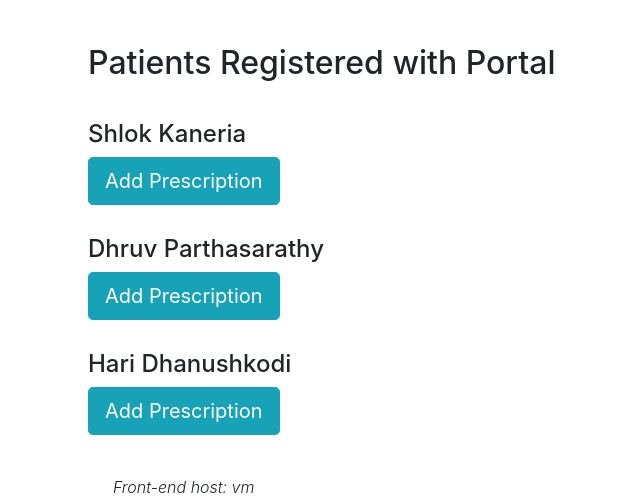
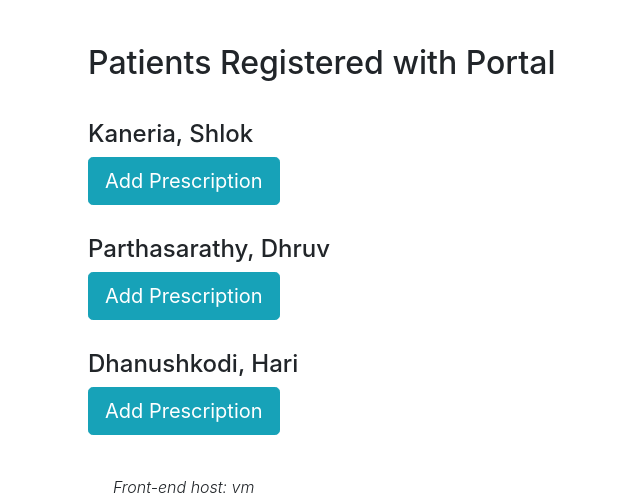
Before and after one commit to skaneri1/Prescription-Portal, a PHP site: page / in a window 1280 px wide. Shown: the part 56-557 px from the top of the page, without its empty margins (27-667 px from the left). Run offline with PHP 8.4, Linux system fonts and the light colour scheme; data that the repository does not hold is empty.

Commit message:
Update index.php

```diff
--- a/index.php
+++ b/index.php
@@ -4,7 +4,7 @@
 		<?php require "./templates/nav.php" ?>
 		<h2 style="padding-bottom: 30px">Patients Registered with Portal</h2>
 
-		<h4>Shlok Kaneria</h4>
+		<h4>Kaneria, Shlok</h4>
 		<!-- Trigger the modal with a button -->
 		<button type="button" class="btn btn-info btn-lg" data-toggle="modal" data-target="#myModal">Add Prescription</button>
 
@@ -46,7 +46,7 @@
 		</div>
 		</div>
 
-		<h4 style="padding-top: 30px">Dhruv Parthasarathy</h4>
+		<h4 style="padding-top: 30px">Parthasarathy, Dhruv</h4>
 		<!-- Trigger the modal with a button -->
 		<button type="button" class="btn btn-info btn-lg" data-toggle="modal" data-target="#myModal">Add Prescription</button>
 
@@ -88,7 +88,7 @@
 		</div>
 		</div>
 
-		<h4 style="padding-top: 30px">Hari Dhanushkodi</h4>
+		<h4 style="padding-top: 30px">Dhanushkodi, Hari</h4>
 		<!-- Trigger the modal with a button -->
 		<button type="button" class="btn btn-info btn-lg" data-toggle="modal" data-target="#myModal">Add Prescription</button>
 
```
